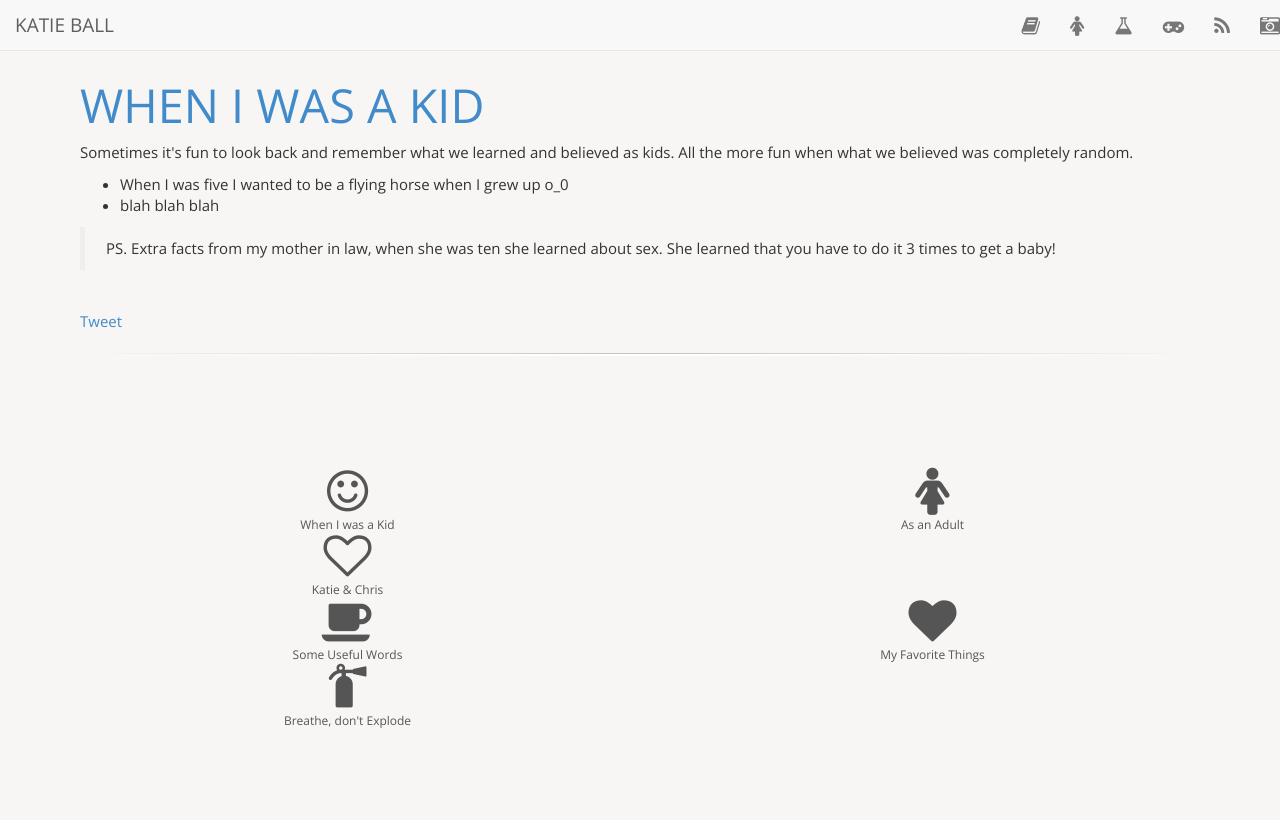
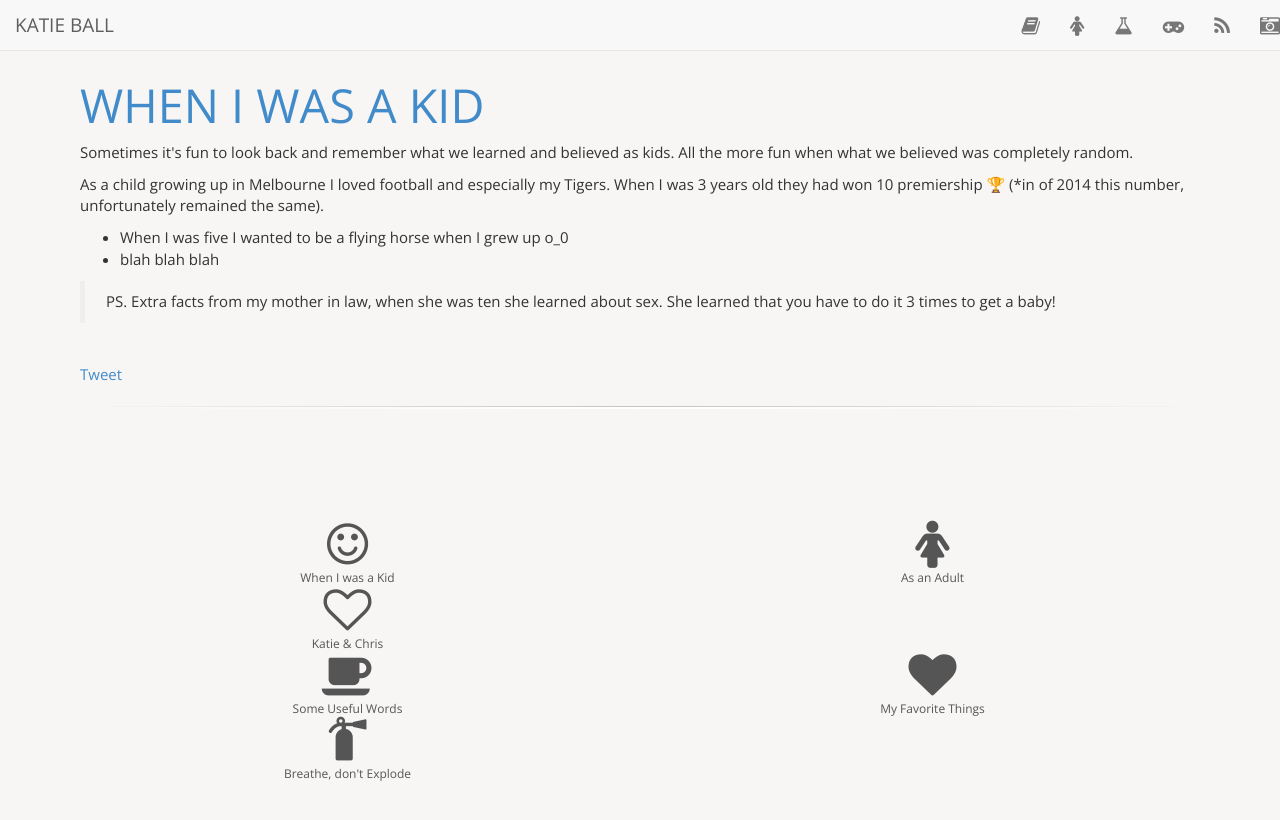
Before and after one commit to roachhd/roachhd.github.io, a Jekyll site: the page built from about/me/as-a-kid/index.html, in a window 1280 px wide. Shown: the top 820 px of the page. Built offline with Jekyll 4.4.1, drawn with Linux system fonts in a browser that asks for light colours; nearby versions of some CDN libraries; Markdown is read by kramdown in place of the engine named in the settings; comment, search, counter and statistics services are not loaded.

Commit message:
Update index.html

```diff
--- a/about/me/as-a-kid/index.html
+++ b/about/me/as-a-kid/index.html
@@ -5,6 +5,8 @@ title: "When I Was A Kid"
 
 <section>
 <p>Sometimes it's fun to look back and remember what we learned and believed as kids. All the more fun when what we believed was completely random.</p>
+
+<p>As a child growing up in Melbourne I loved football and especially my Tigers. When I was 3 years old they had won 10 premiership 🏆 (*in of 2014 this number, unfortunately remained the same).</p>
 
   <ul>
     <li>When I was five I wanted to be a flying horse when I grew up o_0</li>
```
